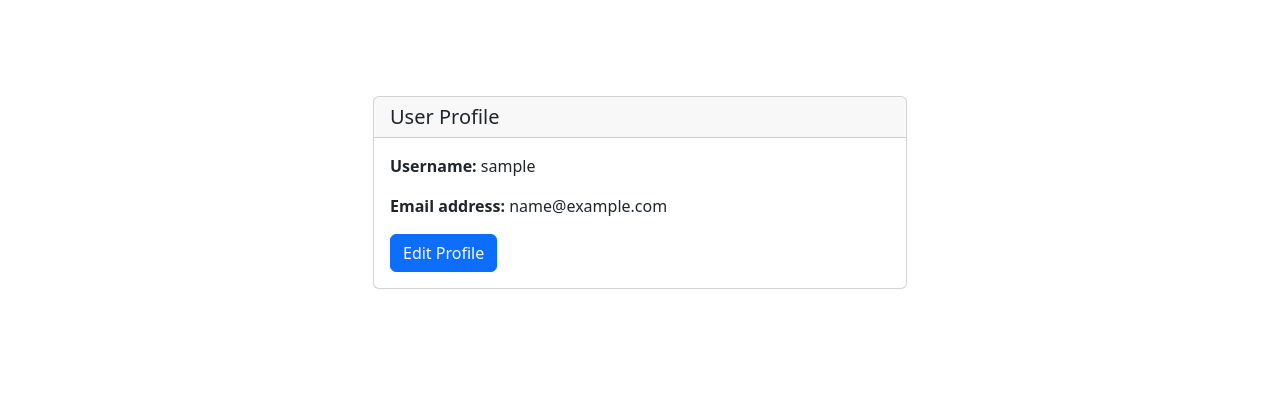
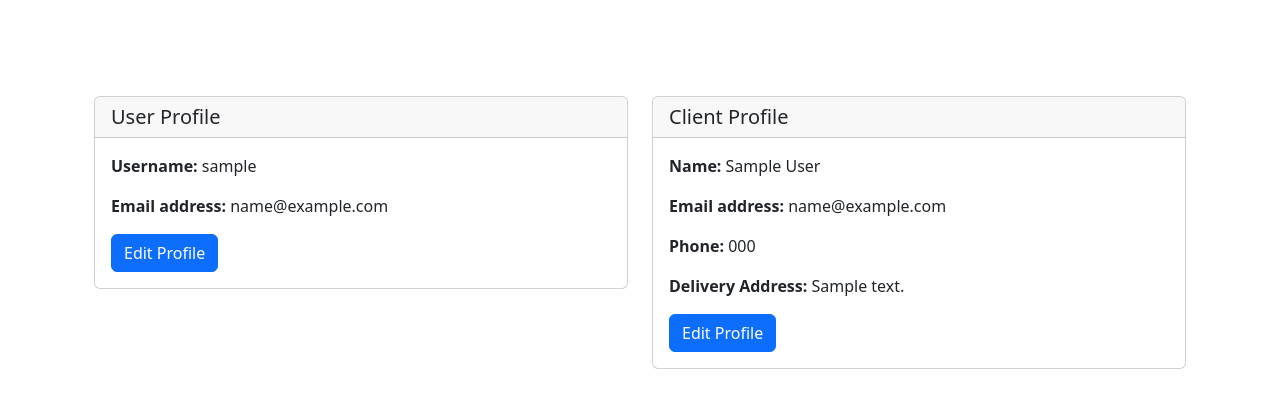
Before and after one commit to DemetrSin/DjangoOnlineStore, a Django app: page /users/profile in a window 1280 px wide. Shown: the part 54-462 px from the top of the page. Run offline with Django 5.2, Linux system fonts and the light colour scheme; a user stored in the database is signed in; tables that the repository leaves empty hold one stand-in row (values such as "Sample post"); some libraries are stand-ins or nearby versions.

Commit message:
provide ClientUpdateView and some changes in html

```diff
--- a/users/templates/users/profile.html
+++ b/users/templates/users/profile.html
@@ -15,11 +15,34 @@
             <div class="mb-3">
               <p class="mb-0"><strong>Email address:</strong> {{ user.email }}</p>
             </div>
-            <!-- Add more fields as needed -->
             <a href="{% url 'update_profile' %}" class="btn btn-primary">Edit Profile</a>
           </div>
         </div>
       </div>
+      {% if client %}
+      <div class="col-md-6">
+        <div class="card mt-5">
+          <div class="card-header">
+            <h5 class="mb-0">Client Profile</h5>
+          </div>
+          <div class="card-body">
+            <div class="mb-3">
+              <p class="mb-0"><strong>Name:</strong> {{ client.first_name }} {{ client.surname }}</p>
+            </div>
+            <div class="mb-3">
+              <p class="mb-0"><strong>Email address:</strong> {{ client.email }}</p>
+            </div>
+            <div class="mb-3">
+              <p class="mb-0"><strong>Phone:</strong> {{ client.phone }}</p>
+            </div>
+            <div class="mb-3">
+              <p class="mb-0"><strong>Delivery Address:</strong> {{ client.delivery_address }}</p>
+            </div>
+            <a href="{% url 'client_update' %}" class="btn btn-primary">Edit Profile</a>
+          </div>
+        </div>
+      </div>
+      {% endif %}
     </div>
   </div>
 {% endblock %}
--- a/users/urls.py
+++ b/users/urls.py
@@ -2,7 +2,7 @@ from django.urls import path
 
 from .views import (ClientCreateView, CustomLoginView, CustomLogoutView,
                     CustomUserRegisterView, HomeView, ProfileUpdateView,
-                    ProfileView)
+                    ProfileView, ClientUpdateView)
 
 urlpatterns = [
     path('home', HomeView.as_view(), name='home'),
@@ -11,5 +11,6 @@ urlpatterns = [
     path('logout', CustomLogoutView.as_view(), name='logout'),
     path('profile', ProfileView.as_view(), name='profile'),
     path('update_profile', ProfileUpdateView.as_view(), name='update_profile'),
-    path('client', ClientCreateView.as_view(), name='client')
+    path('client', ClientCreateView.as_view(), name='client'),
+    path('client_update', ClientUpdateView.as_view(), name='client_update'),
 ]
--- a/users/views.py
+++ b/users/views.py
@@ -7,7 +7,7 @@ from django.views import View
 from django.views.generic import FormView
 from django.views.generic.edit import UpdateView
 
-from .forms import ClientCreateForm, UpdateProfileForm, UserRegisterForm
+from .forms import ClientCreateForm, UpdateProfileForm, UserRegisterForm, ClientUpdateForm
 from .models import Client
 
 
@@ -45,11 +45,15 @@ class CustomLogoutView(LogoutView):
         return reverse_lazy('home')
 
 
-class ProfileView(View):
+class ProfileView(LoginRequiredMixin, View):
     template_name = 'users/profile.html'
 
     def get(self, request):
-        return render(request, self.template_name)
+        try:
+            client = Client.objects.get(user=request.user)
+        except Client.DoesNotExist:
+            client = None
+        return render(request, self.template_name, {'client': client})
 
 
 class ProfileUpdateView(LoginRequiredMixin, UpdateView):
@@ -66,7 +70,7 @@ class ProfileUpdateView(LoginRequiredMixin, UpdateView):
         return super().form_valid(form)
 
 
-class ClientCreateView(View):
+class ClientCreateView(LoginRequiredMixin, View):
     template_name = 'users/client.html'
 
     def get(self, request):
@@ -87,3 +91,17 @@ class ClientCreateView(View):
 
             return render(request, self.template_name, {'form': form})
         return render(request, self.template_name, {'form': form})
+
+
+class ClientUpdateView(LoginRequiredMixin, UpdateView):
+    model = Client
+    form_class = ClientUpdateForm
+    template_name = 'users/client_update.html'
+    success_url = reverse_lazy('profile')
+
+    def get_object(self, queryset=None):
+        return Client.objects.get(user=self.request.user)
+
+    def form_valid(self, form):
+        form.instance.user = self.request.user
+        return super().form_valid(form)
```
Also changed, not shown: users/forms.py (+6 -1 lines), users/templates/users/client_update.html (added, +41 -0 lines), users/templates/users/login.html (+8 -1 lines), users/templates/users/register.html (+16 -1 lines), users/templates/users/update_profile.html (+8 -2 lines).
